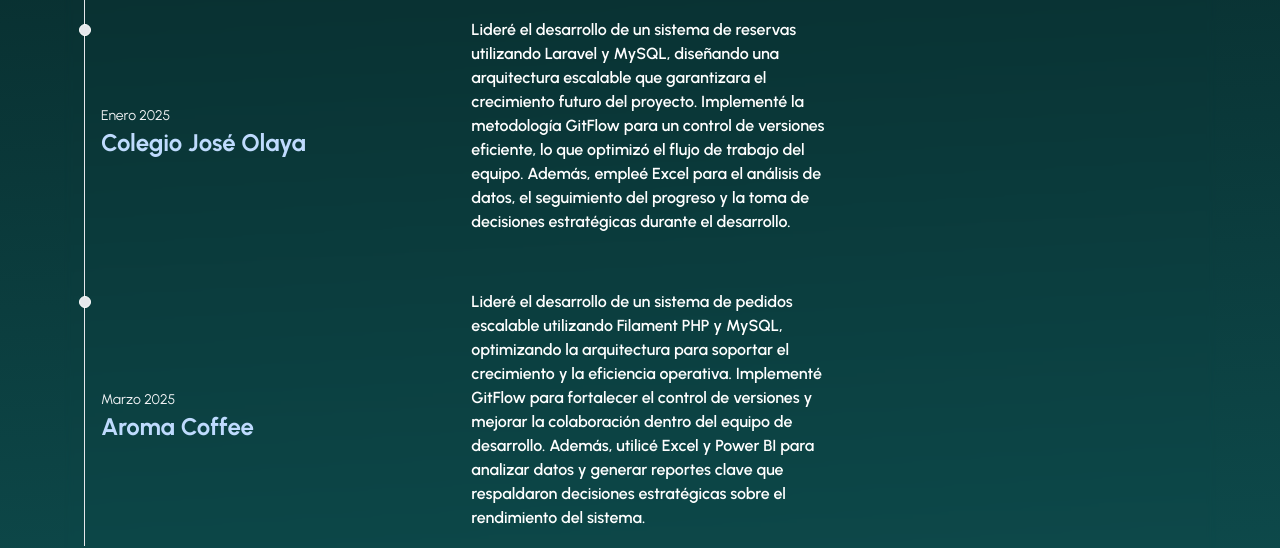
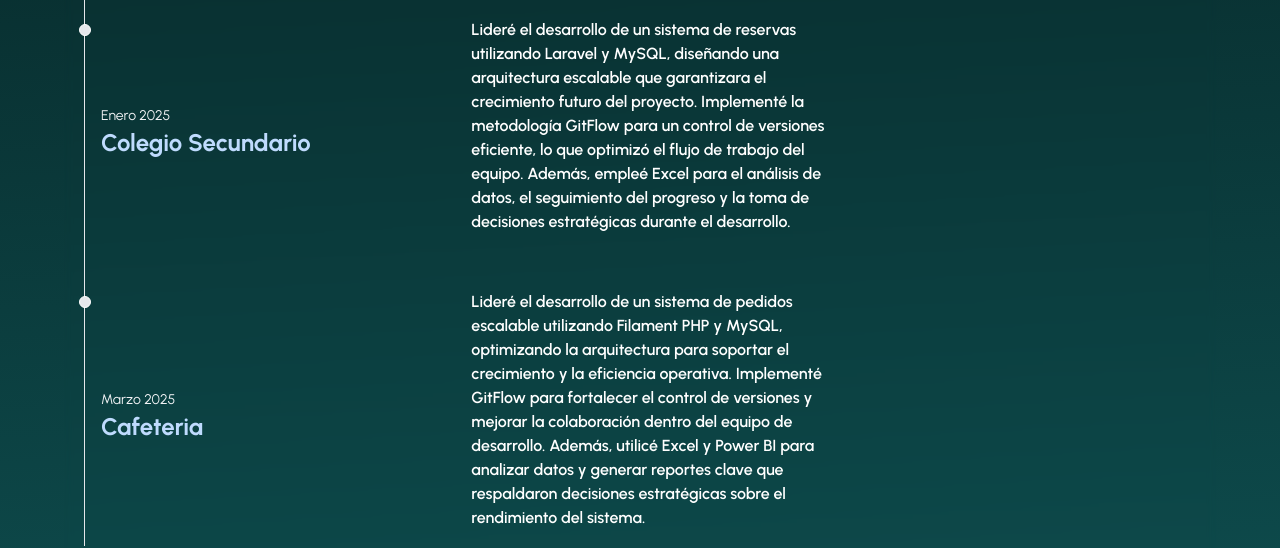
Before and after one commit to ChaponanWill/chaponanwill-portfolio, a Next.js app: page / in a window 1280 px wide. Shown: the part 1280-1828 px from the top of the page. Built offline with nearby package versions, Linux system fonts and the light colour scheme.

Commit message:
adding elements.

```diff
--- a/src/app/components/ExperienciaLaboral.tsx
+++ b/src/app/components/ExperienciaLaboral.tsx
@@ -25,14 +25,14 @@
     },
     {
         id: 4,
-        title: "Colegio José Olaya",
+        title: "Colegio Secundario",
         fechaInicio: "Enero 2025",
         descripcion: "Lideré el desarrollo de un sistema de reservas utilizando Laravel y MySQL, diseñando una arquitectura escalable que garantizara el crecimiento futuro del proyecto. Implementé la metodología GitFlow para un control de versiones eficiente, lo que optimizó el flujo de trabajo del equipo. Además, empleé Excel para el análisis de datos, el seguimiento del progreso y la toma de decisiones estratégicas durante el desarrollo."
     },
 
     {
         id: 5,
-        title: "Aroma Coffee",
+        title: "Cafeteria",
         fechaInicio: "Marzo 2025",
         descripcion: "Lideré el desarrollo de un sistema de pedidos escalable utilizando Filament PHP y MySQL, optimizando la arquitectura para soportar el crecimiento y la eficiencia operativa. Implementé GitFlow para fortalecer el control de versiones y mejorar la colaboración dentro del equipo de desarrollo. Además, utilicé Excel y Power BI para analizar datos y generar reportes clave que respaldaron decisiones estratégicas sobre el rendimiento del sistema."
     }
--- a/src/app/components/Proyectos.tsx
+++ b/src/app/components/Proyectos.tsx
@@ -40,7 +40,7 @@
     {
         id: 5,
         title: "Sistema de Reservas",
-        description: "Sistema de reservas para el colegio José Olaya, diseñado para gestionar reservas de aulas.",
+        description: "Sistema de reservas para el colegio secundario, diseñado para gestionar reservas de aulas.",
         image: "/projects/jose-olaya.webp",
 
     },
@@ -48,7 +48,7 @@
         id: 6,
         title: "Sistema de Pedidos",
         description:
-            "Sistema de pedidos para Aroma Coffee, optimizando la arquitectura para soportar el crecimiento y la eficiencia operativa.",
+            "Sistema de pedidos cafetería, optimizando la arquitectura para soportar el crecimiento y la eficiencia operativa.",
         image: "/projects/aroma-coffee.webp",
 
     }
```
